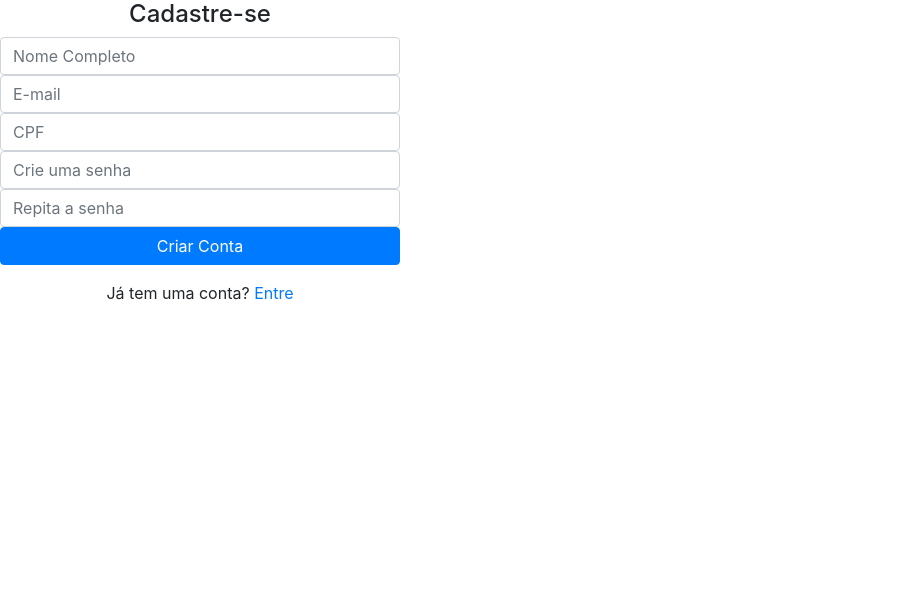
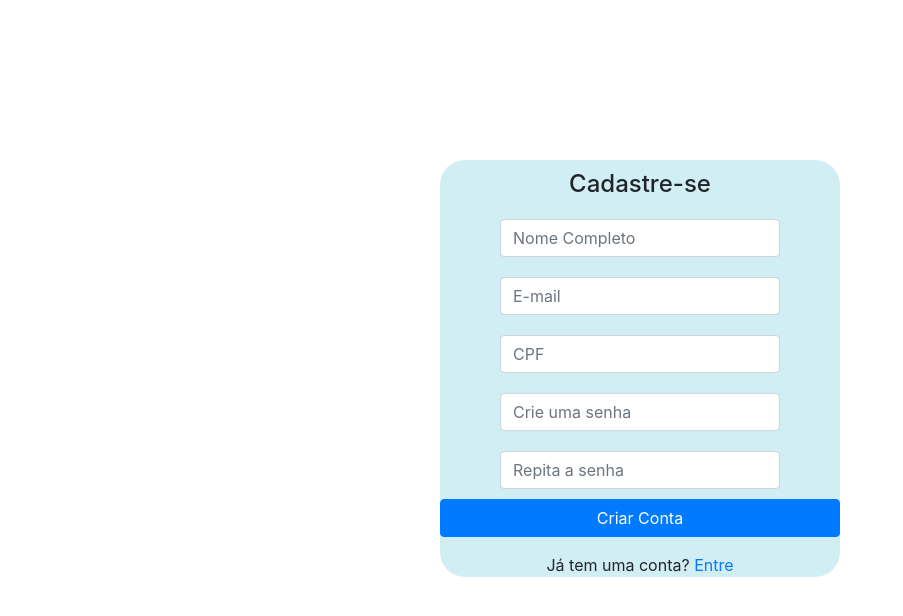
Before and after one commit to LayaneB/AppMonetario, an Angular app: page / in a window 1280 px wide. Shown: the top 616 px of the page, without its empty margins (0-903 px from the left). Built offline with nearby package versions, Linux system fonts and the light colour scheme.

Commit message:
Finalizando o estilo do cadastro

```diff
--- a/src/app/cadastro/cadastro.component.css
+++ b/src/app/cadastro/cadastro.component.css
@@ -1,8 +1,18 @@
-.tela-cadastro{
-  align-items: center;
- max-width: 400px;
- text-align: center;
- position: absolute;
- width:100%;
+.formulario-campos, .texto-cadastro{
+align-items: center;
+max-width: 300px;
+text-align: center;
+width:100%;
+border-radius: 10px;
+padding: 10px;
+margin:auto;
 
 }
+
+.tela-cadastro{
+  max-width: 400px;
+  background-color: rgb(210, 238, 245);
+  margin: auto;
+  margin-top: 10rem;
+  border-radius: 25px;
+}
--- a/src/app/cadastro/cadastro.component.html
+++ b/src/app/cadastro/cadastro.component.html
@@ -3,7 +3,7 @@
 	<form>
 		<!--Nome-->
 		<div class="formulario-campos">
-        <input name="" class="form-control" placeholder="Nome Completo" type="text" >
+			<input name="" class="form-control" placeholder="Nome Completo" type="text">
 		</div>
 
 		<!--E-mail-->
@@ -14,9 +14,9 @@
 		</div>
 
 		<!--E-mail-->
-	<div class="formulario-campos"></div>
+		<div class="formulario-campos">
 			<input type="text" class="form-control" placeholder="CPF" maxlength="">
-
+		</div>
 
 		<!--Senha-->
 		<div class="formulario-campos">
@@ -36,7 +36,7 @@
 
 
 		<div class="form-group">
-        <button type="submit" class="btn btn-primary btn-block"> Criar Conta  </button>
+			<button type="submit" class="btn btn-primary btn-block"> Criar Conta </button>
 		</div>
 
 		<p class="text-center">Já tem uma conta? <a href="">Entre</a> </p>
```
Lines whose indentation alone changed are shown as unchanged.
